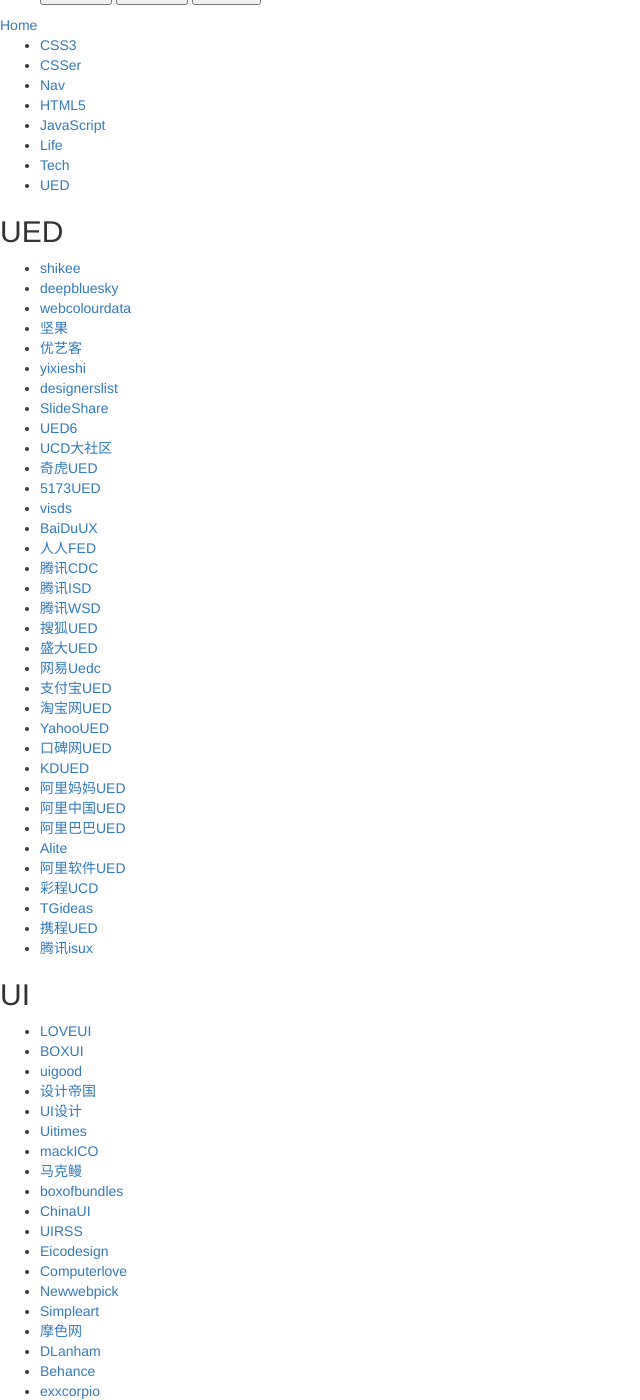
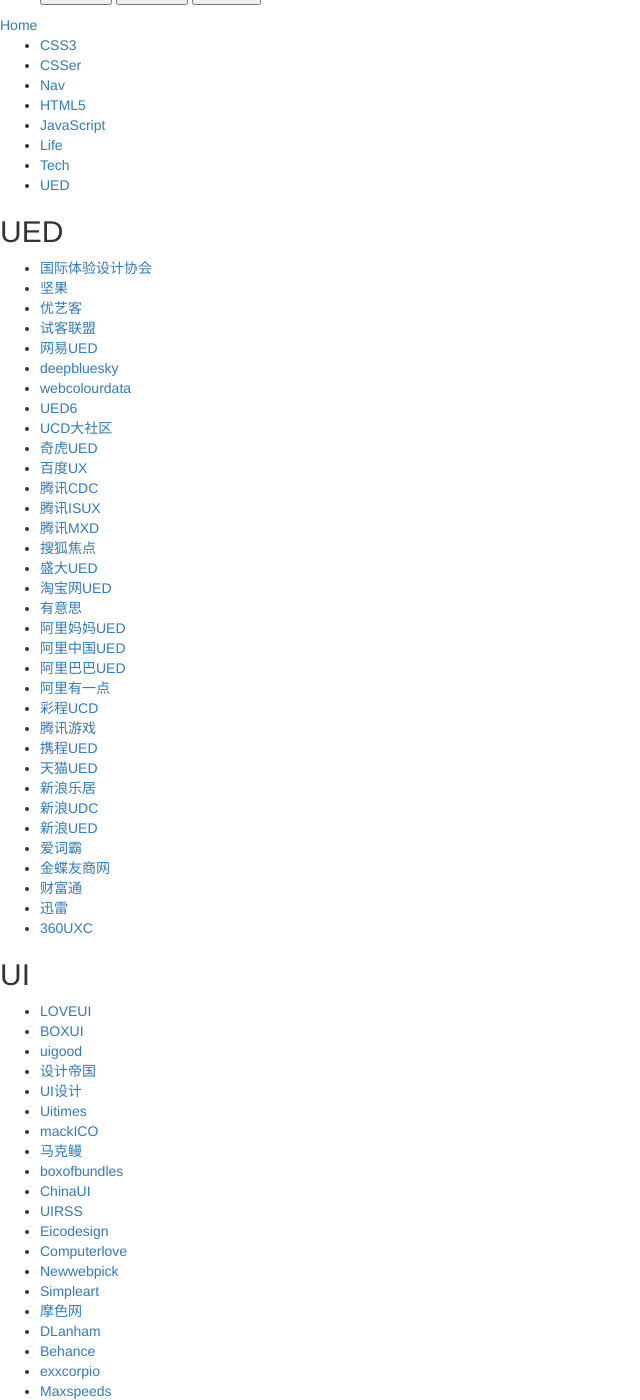
Before and after one commit to wkylin/wkylin.github.com, a Jekyll site: the page built from uedlink.html, in a window 1280 px wide and 1400 px high, scrolled down 717 px. Shown: the whole window, without its empty margins (0-640 px from the left). Built offline with Jekyll 4.4.1, drawn with Linux system fonts in a browser that asks for light colours; nearby versions of some CDN libraries; library files that are not in the unit come from our copies; comment, search, counter and statistics services are not loaded.

Commit message:
modify ued

```diff
--- a/homelink.html
+++ b/homelink.html
@@ -102,6 +102,7 @@
     <li class="ui-list-item"><a href="http://123.jser.us/" target="_blank">前端导航站</a></li>
     <li class="ui-list-item"><a href="http://whycss.com/" target="_blank">WhyCSS</a></li>
     <li class="ui-list-item"><a href="http://ubamboo.nokia.la/" target="_blank">幽竹前端</a></li>
+    <li class="ui-list-item"><a href="http://www.designerslist.info/" target="_blank">designersList</a></li>
     <li class="ui-list-item"><a href="http://mobilehub.io/" target="_blank">漠河</a></li>
     <li class="ui-list-item"><a href="http://www.ijuniu.com/" target="_blank">巨牛网</a></li>
     <li class="ui-list-item"><a href="http://www.haoqing.me" target="_blank">豪情</a></li>
@@ -163,6 +164,7 @@
     <li class="ui-list-item"><a href="http://www.infoq.com/cn/" target="_blank">infoQ</a></li>
     <li class="ui-list-item"><a href="http://www.vaikan.com" target="_blank">外刊</a></li>
     <li class="ui-list-item"><a href="http://www.ikanchai.com/" target="_blank">砍柴网</a></li>
+    <li class="ui-list-item"><a href="http://www.yixieshi.com/" target="_blank">互联网那些事</a></li>
 </ul>
 
 <div class="ui-title fn-clear">
--- a/uedlink.html
+++ b/uedlink.html
@@ -10,41 +10,41 @@
 </div>
 
 <ul class="ui-list fn-clear">
-    <li class="ui-list-item"><a href="http://ued.shikee.com/" target="_blank">shikee</a></li>
+    <li class="ui-list-item"><a href="http://ixdc.org/" target="_blank">国际体验设计协会</a></li>
+    <li class="ui-list-item"><a href="http://ux.sohu.com/" target="_blank">坚果</a></li>
+    <li class="ui-list-item"><a href="http://uelike.com/" target="_blank">优艺客</a></li>
+    <li class="ui-list-item"><a href="http://ued.shikee.com/" target="_blank">试客联盟</a></li>
+    <li class="ui-list-item"><a href="http://uedc.163.com/" target="_blank">网易UED</a></li>
     <li class="ui-list-item"><a href="http://deepbluesky.com/" target="_blank">deepbluesky</a></li>
     <li class="ui-list-item"><a href="http://webcolourdata.com" target="_blank">webcolourdata</a></li>
-    <li class="ui-list-item"><a href="http://ux.sohu.com/" target="_blank">坚果</a></li>
-    <li class="ui-list-item"><a href="http://uelike.com/" target="_blank">优艺客</a></li>
-    <li class="ui-list-item"><a href="http://www.yixieshi.com/" target="_blank">yixieshi</a></li>
-    <li class="ui-list-item"><a href="http://www.designerslist.info/" target="_blank">designerslist</a></li>
-    <li class="ui-list-item"><a href="http://www.slideshare.net" target="_blank">SlideShare</a></li>
-    <li class="ui-list-item"><a href="http://www.ued6.com/portal.php" target="_blank">UED6</a></li>
+    <li class="ui-list-item"><a href="http://www.ued6.com/" target="_blank">UED6</a></li>
     <li class="ui-list-item"><a href="http://ucdchina.com/" target="_blank">UCD大社区</a></li>
     <li class="ui-list-item"><a href="http://www.75team.com/" target="_blank">奇虎UED</a></li>
-    <li class="ui-list-item"><a href="http://ued.5173.com/" target="_blank">5173UED</a></li>
-    <li class="ui-list-item"><a href="http://www.visds.com/" target="_blank">visds</a></li>
-    <li class="ui-list-item"><a href="http://www.baiduux.com/blog/" target="_blank">BaiDuUX</a></li>
-    <li class="ui-list-item"><a href="http://fed.renren.com/" target="_blank">人人FED</a></li>
+    <li class="ui-list-item"><a href="http://www.baiduux.com/blog/" target="_blank">百度UX</a></li>
     <li class="ui-list-item"><a href="http://cdc.tencent.com/" target="_blank">腾讯CDC</a></li>
-    <li class="ui-list-item"><a href="http://isd.tencent.com/" target="_blank">腾讯ISD</a></li>
-    <li class="ui-list-item"><a href="http://wsd.tencent.com/" target="_blank">腾讯WSD</a></li>
-    <li class="ui-list-item"><a href="http://ued.sohu.com/" target="_blank">搜狐UED</a></li>
+    <li class="ui-list-item"><a href="http://isux.tencent.com/" target="_blank">腾讯ISUX</a></li>
+    <li class="ui-list-item"><a href="http://mxd.tencent.com/" target="_blank">腾讯MXD</a></li>
+    <li class="ui-list-item"><a href="http://ued.focus.cn/" target="_blank">搜狐焦点</a></li>
     <li class="ui-list-item"><a href="http://www.sndaued.com/blog/" target="_blank">盛大UED</a></li>
-    <li class="ui-list-item"><a href="http://uedc.163.com/" target="_blank">网易Uedc</a></li>
-    <li class="ui-list-item"><a href="http://ued.alipay.com/" target="_blank">支付宝UED</a></li>
-    <li class="ui-list-item"><a href="http://ued.taobao.com/blog/" target="_blank">淘宝网UED</a></li>
-    <li class="ui-list-item"><a href="http://www.uedblog.com/" target="_blank">YahooUED</a></li>
-    <li class="ui-list-item"><a href="http://ued.koubei.com/" target="_blank">口碑网UED</a></li>
-    <li class="ui-list-item"><a href="http://www.kdued.com/" target="_blank">KDUED</a></li>
+    <li class="ui-list-item"><a href="http://ued.taobao.com/" target="_blank">淘宝网UED</a></li>
+    <li class="ui-list-item"><a href="http://www.kdued.com/" target="_blank">有意思</a></li>
     <li class="ui-list-item"><a href="http://ued.alimama.com/" target="_blank">阿里妈妈UED</a></li>
     <li class="ui-list-item"><a href="http://www.aliued.cn/" target="_blank">阿里中国UED</a></li>
     <li class="ui-list-item"><a href="http://www.aliued.com/" target="_blank">阿里巴巴UED</a></li>
-    <li class="ui-list-item"><a href="http://alite.aliued.cn" target="_blank">Alite</a></li>
-    <li class="ui-list-item"><a href="http://www.alisoftued.com/" target="_blank">阿里软件UED</a></li>
+    <li class="ui-list-item"><a href="http://alite.aliued.cn" target="_blank">阿里有一点</a></li>
     <li class="ui-list-item"><a href="http://blog.mycolorway.com/" target="_blank">彩程UCD</a></li>
-    <li class="ui-list-item"><a href="http://tgideas.qq.com/" target="_blank">TGideas</a></li>
+    <li class="ui-list-item"><a href="http://tgideas.qq.com/" target="_blank">腾讯游戏</a></li>
     <li class="ui-list-item"><a href="http://ued.ctrip.com/blog/" target="_blank">携程UED</a></li>
-    <li class="ui-list-item"><a href="http://isux.tencent.com/" target="_blank">腾讯isux</a></li>
+    <li class="ui-list-item"><a href="http://ued.tmall.com/" target="_blank">天猫UED</a></li>
+    <li class="ui-list-item"><a href="http://ued.leju.com/" target="_blank">新浪乐居</a></li>
+    <li class="ui-list-item"><a href="http://udc.weibo.com/" target="_blank">新浪UDC</a></li>
+    <li class="ui-list-item"><a href="http://ued.sina.com/" target="_blank">新浪UED</a></li>
+    <li class="ui-list-item"><a href="http://ued.iciba.com/" target="_blank">爱词霸</a></li>
+    <li class="ui-list-item"><a href="http://kux.kingdee.com/" target="_blank">金蝶友商网</a></li>
+    <li class="ui-list-item"><a href="http://tid.tenpay.com/" target="_blank">财富通</a></li>
+    <li class="ui-list-item"><a href="http://cued.xunlei.com/" target="_blank">迅雷</a></li>
+    <li class="ui-list-item"><a href="http://uxc.360.cn/" target="_blank">360UXC</a></li>
+
 </ul>
 <div class="ui-title fn-clear">
     <h2>UI</h2>
```
